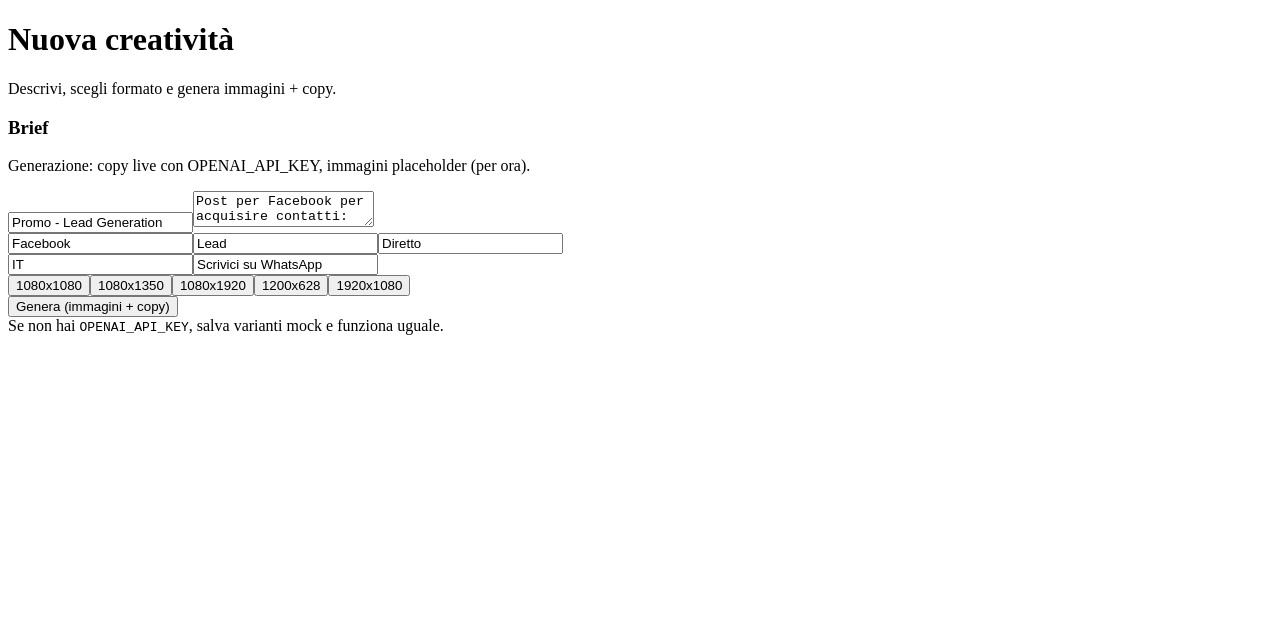
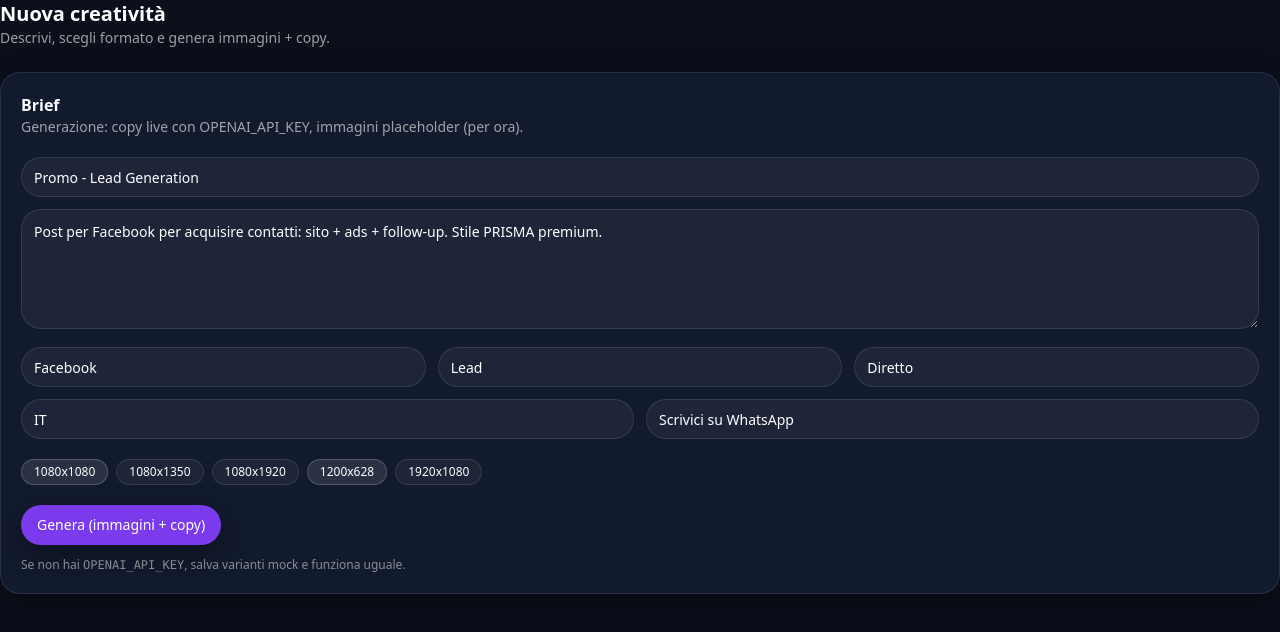
Before and after one commit to Amaymon999/prisma-manager, a Next.js app: page /ai/new in a window 1280 px wide. Shown: the top 632 px of the page. Built offline with nearby package versions, Linux system fonts and the light colour scheme.

Commit message:
Add files via upload

```diff
--- /dev/null
+++ b/app/layout.tsx
@@ -0,0 +1,14 @@
+import "@/styles/globals.css";
+
+export const metadata = {
+  title: "PRISMA Manager",
+  description: "CRM + Pipeline + AI Creative Studio"
+};
+
+export default function RootLayout({ children }: { children: React.ReactNode }) {
+  return (
+    <html lang="it" className="dark">
+      <body>{children}</body>
+    </html>
+  );
+}
```
